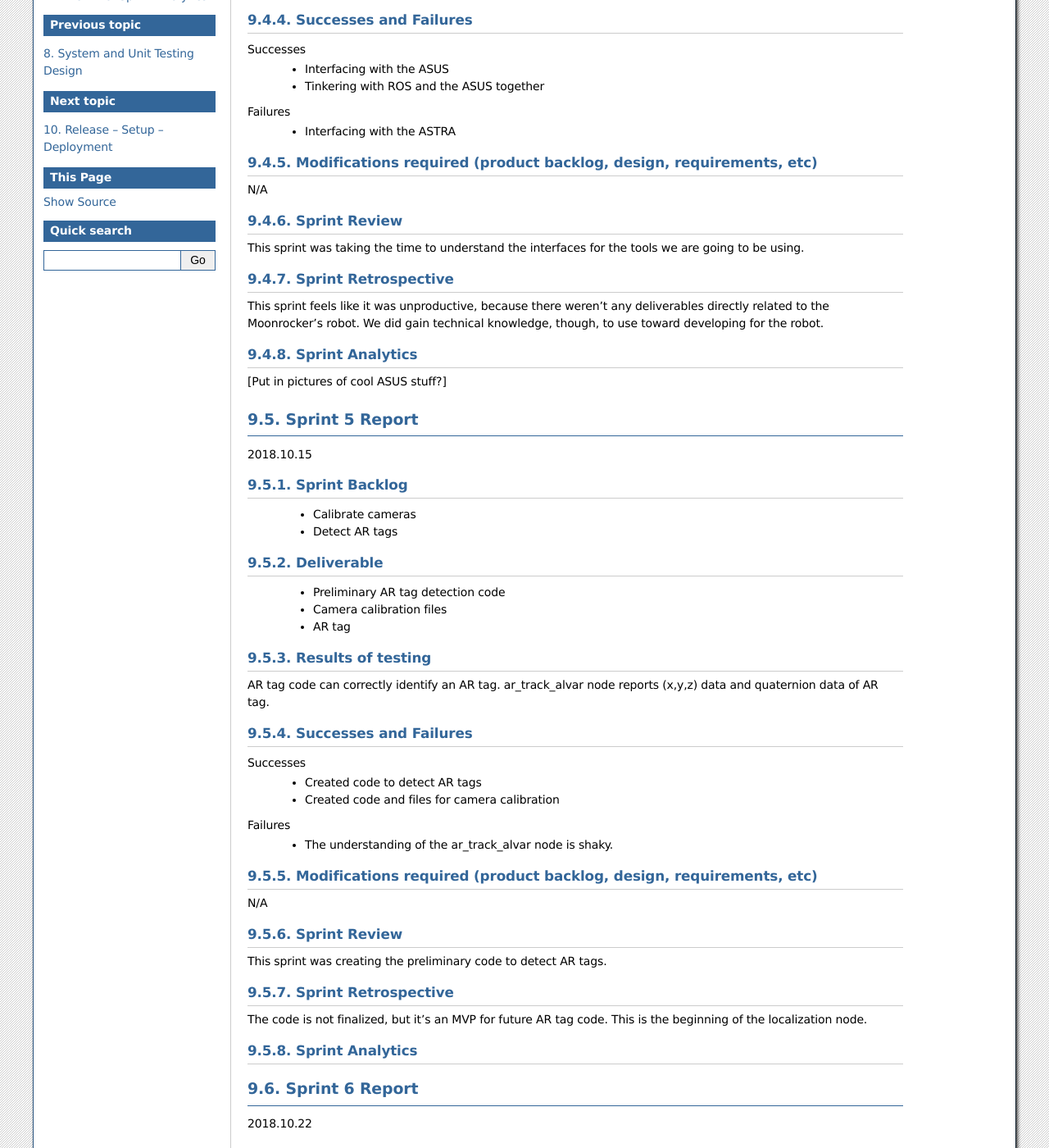
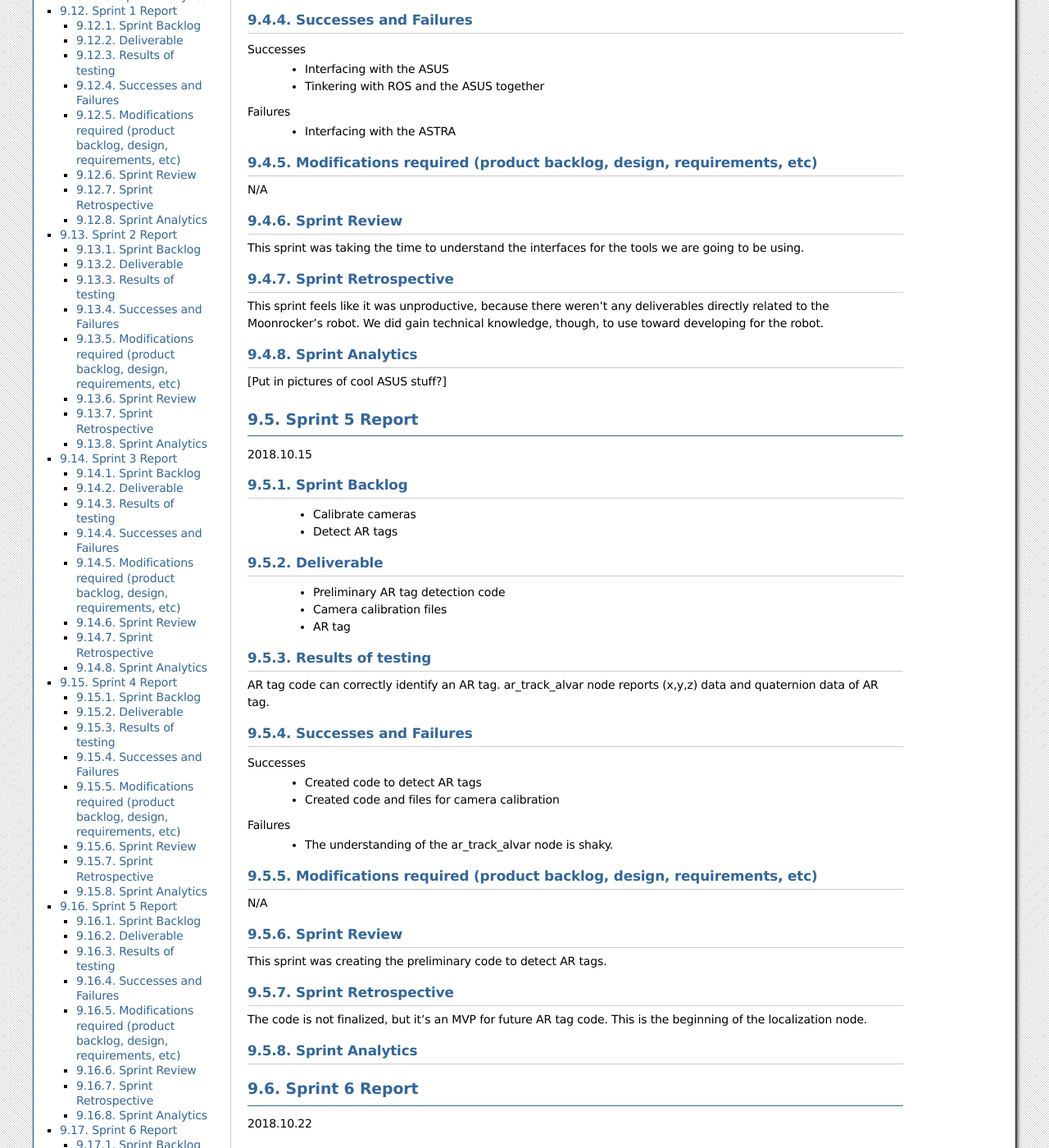
Before and after one commit to kaliRegenold/SeniorDesign, a Sphinx documentation site: the page built from DesignDoc/source/prototypes.rst, in a window 1280 px wide and 1400 px high, scrolled down 2956 px. Shown: the whole window at 82% size. Built offline with Sphinx 7.4.7, drawn with Linux system fonts in a browser that asks for light colours; some of the changed text lies outside the part shown.

Commit message:
added sprint outlines

```diff
--- a/DesignDoc/source/prototypes.rst
+++ b/DesignDoc/source/prototypes.rst
@@ -496,3 +496,215 @@
 
 Sprint Analytics
 ~~~~~~~~~~~~~~~~
+
+
+
+
+Sprint 1 Report
+----------------
+2018.11.19
+
+Sprint Backlog
+~~~~~~~~~~~~~~
+
+Deliverable
+~~~~~~~~~~~
+
+Results of testing
+~~~~~~~~~~~~~~~~~~
+
+Successes and Failures
+~~~~~~~~~~~~~~~~~~~~~~
+
+Modifications required (product backlog, design, requirements, etc)
+~~~~~~~~~~~~~~~~~~~~~~~~~~~~~~~~~~~~~~~~~~~~~~~~~~~~~~~~~~~~~~~~~~~
+
+Sprint Review
+~~~~~~~~~~~~~
+Thanksgiving, no progress
+
+Sprint Retrospective
+~~~~~~~~~~~~~~~~~~~~
+
+Sprint Analytics
+~~~~~~~~~~~~~~~~
+
+
+Sprint 2 Report
+----------------
+2018.11.19
+
+Sprint Backlog
+~~~~~~~~~~~~~~
+
+Deliverable
+~~~~~~~~~~~
+
+Results of testing
+~~~~~~~~~~~~~~~~~~
+
+Successes and Failures
+~~~~~~~~~~~~~~~~~~~~~~
+
+Modifications required (product backlog, design, requirements, etc)
+~~~~~~~~~~~~~~~~~~~~~~~~~~~~~~~~~~~~~~~~~~~~~~~~~~~~~~~~~~~~~~~~~~~
+
+Sprint Review
+~~~~~~~~~~~~~
+Thanksgiving, no progress
+
+Sprint Retrospective
+~~~~~~~~~~~~~~~~~~~~
+
+Sprint Analytics
+~~~~~~~~~~~~~~~~
+
+
+Sprint 3 Report
+----------------
+2018.11.19
+
+Sprint Backlog
+~~~~~~~~~~~~~~
+
+Deliverable
+~~~~~~~~~~~
+
+Results of testing
+~~~~~~~~~~~~~~~~~~
+
+Successes and Failures
+~~~~~~~~~~~~~~~~~~~~~~
+
+Modifications required (product backlog, design, requirements, etc)
+~~~~~~~~~~~~~~~~~~~~~~~~~~~~~~~~~~~~~~~~~~~~~~~~~~~~~~~~~~~~~~~~~~~
+
+Sprint Review
+~~~~~~~~~~~~~
+Thanksgiving, no progress
+
+Sprint Retrospective
+~~~~~~~~~~~~~~~~~~~~
+
+Sprint Analytics
+~~~~~~~~~~~~~~~~
+
+
+Sprint 4 Report
+----------------
+2018.11.19
+
+Sprint Backlog
+~~~~~~~~~~~~~~
+
+Deliverable
+~~~~~~~~~~~
+
+Results of testing
+~~~~~~~~~~~~~~~~~~
+
+Successes and Failures
+~~~~~~~~~~~~~~~~~~~~~~
+
+Modifications required (product backlog, design, requirements, etc)
+~~~~~~~~~~~~~~~~~~~~~~~~~~~~~~~~~~~~~~~~~~~~~~~~~~~~~~~~~~~~~~~~~~~
+
+Sprint Review
+~~~~~~~~~~~~~
+Thanksgiving, no progress
+
+Sprint Retrospective
+~~~~~~~~~~~~~~~~~~~~
+
+Sprint Analytics
+~~~~~~~~~~~~~~~~
+
+
+Sprint 5 Report
+----------------
+2018.11.19
+
+Sprint Backlog
+~~~~~~~~~~~~~~
+
+Deliverable
+~~~~~~~~~~~
+
+Results of testing
+~~~~~~~~~~~~~~~~~~
+
+Successes and Failures
+~~~~~~~~~~~~~~~~~~~~~~
+
+Modifications required (product backlog, design, requirements, etc)
+~~~~~~~~~~~~~~~~~~~~~~~~~~~~~~~~~~~~~~~~~~~~~~~~~~~~~~~~~~~~~~~~~~~
+
+Sprint Review
+~~~~~~~~~~~~~
+Thanksgiving, no progress
+
+Sprint Retrospective
+~~~~~~~~~~~~~~~~~~~~
+
+Sprint Analytics
+~~~~~~~~~~~~~~~~
+
+
+Sprint 6 Report
+----------------
+2018.11.19
+
+Sprint Backlog
+~~~~~~~~~~~~~~
+
+Deliverable
+~~~~~~~~~~~
+
+Results of testing
+~~~~~~~~~~~~~~~~~~
+
+Successes and Failures
+~~~~~~~~~~~~~~~~~~~~~~
+
+Modifications required (product backlog, design, requirements, etc)
+~~~~~~~~~~~~~~~~~~~~~~~~~~~~~~~~~~~~~~~~~~~~~~~~~~~~~~~~~~~~~~~~~~~
+
+Sprint Review
+~~~~~~~~~~~~~
+Thanksgiving, no progress
+
+Sprint Retrospective
+~~~~~~~~~~~~~~~~~~~~
+
+Sprint Analytics
+~~~~~~~~~~~~~~~~
+
+
+Sprint 7 Report
+----------------
+2018.11.19
+
+Sprint Backlog
+~~~~~~~~~~~~~~
+
+Deliverable
+~~~~~~~~~~~
+
+Results of testing
+~~~~~~~~~~~~~~~~~~
+
+Successes and Failures
+~~~~~~~~~~~~~~~~~~~~~~
+
+Modifications required (product backlog, design, requirements, etc)
+~~~~~~~~~~~~~~~~~~~~~~~~~~~~~~~~~~~~~~~~~~~~~~~~~~~~~~~~~~~~~~~~~~~
+
+Sprint Review
+~~~~~~~~~~~~~
+Thanksgiving, no progress
+
+Sprint Retrospective
+~~~~~~~~~~~~~~~~~~~~
+
+Sprint Analytics
+~~~~~~~~~~~~~~~~
```
